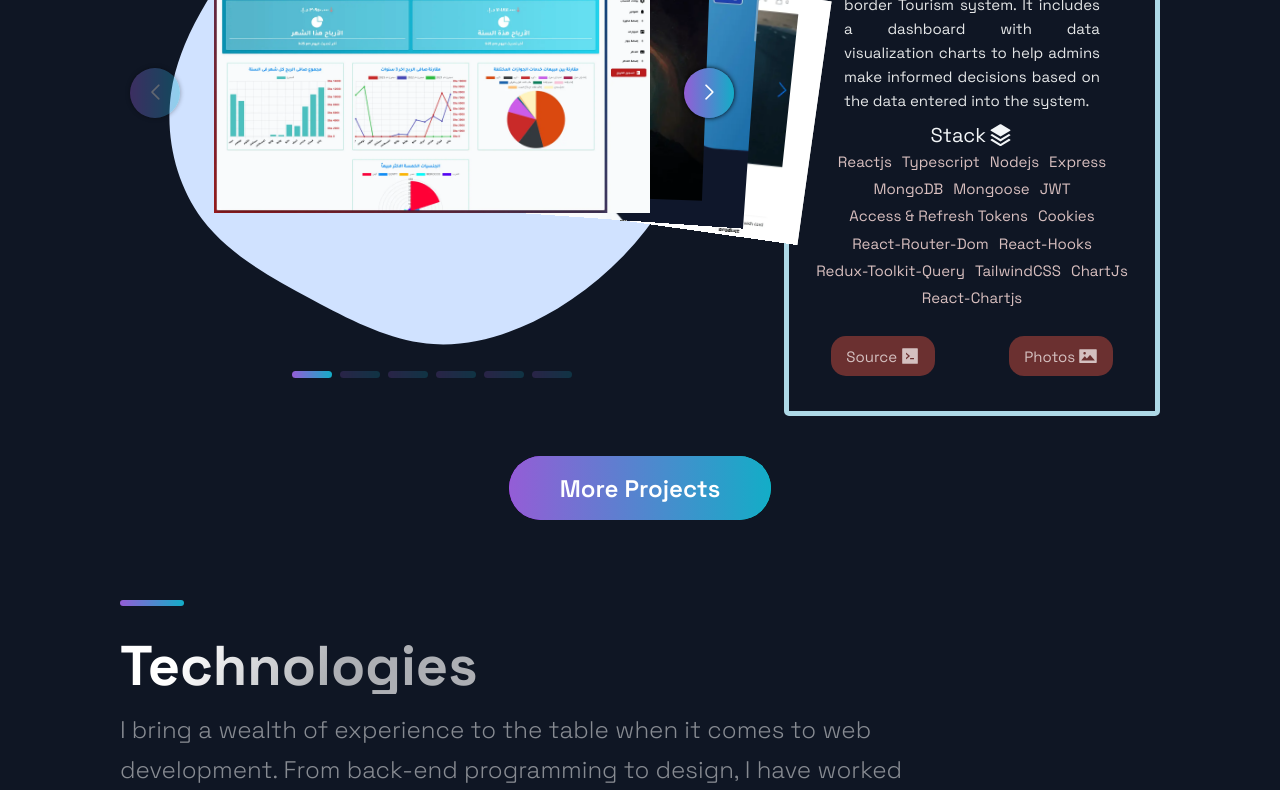
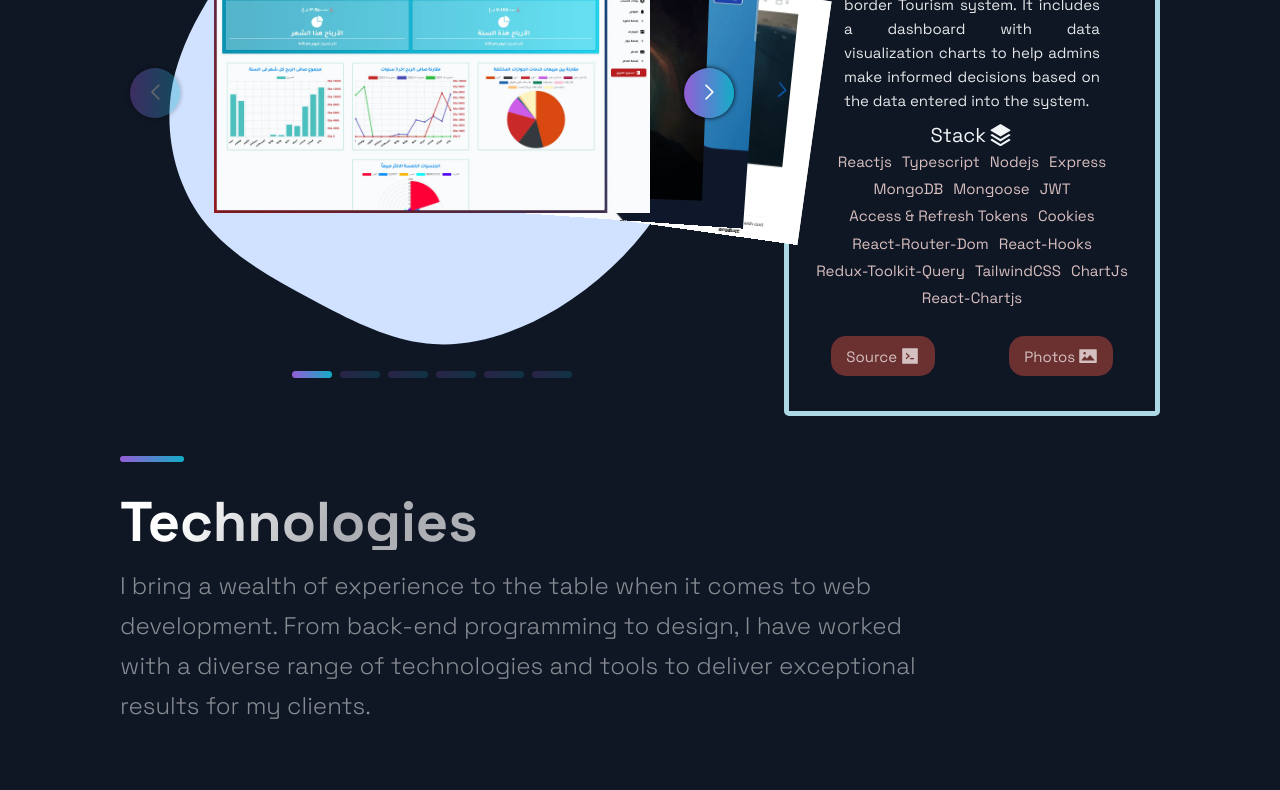
Before and after one commit to mostafakamal22/nextjs-portfolio, a Next.js app: page / in a window 1280 px wide. Shown: the part 1471-2261 px from the top of the page. Built offline with nearby package versions, Linux system fonts and the light colour scheme.

Commit message:
remove more projects button from projects section and add margin bottom to the section

```diff
--- a/src/components/Projects/Projects.tsx
+++ b/src/components/Projects/Projects.tsx
@@ -7,7 +7,6 @@ import {
   SectionText,
   SectionTitle,
 } from "../../styles/GlobalComponents";
-import Button from "../../styles/GlobalComponents/Button";
 import { ProjectCarousel } from "./ProjectCarousel";
 
 interface ProjectsProps {
@@ -49,18 +48,6 @@ const Projects = ({ animateProjects, setAnimateProjects }: ProjectsProps) => {
         <ProjectCarousel />
       </ProjectContainer>
 
-      <div style={{ display: "flex", justifyContent: "center" }}>
-        <Button>
-          <a
-            style={{ color: "white" }}
-            href="https://mostafakamal22.github.io/#my-work"
-            target="_blank"
-          >
-            More Projects
-          </a>
-        </Button>
-      </div>
-
       <SectionDivider />
     </Section>
   );
--- a/src/components/Projects/ProjectsStyles.tsx
+++ b/src/components/Projects/ProjectsStyles.tsx
@@ -29,6 +29,7 @@ export const GridContainer = styled.section`
 `;
 const StyledProjectContainer = styled(animated.div)`
   width: 100%;
+  margin-bottom: 3rem;
   display: flex;
   justify-content: space-between;
   align-items: center;
```
